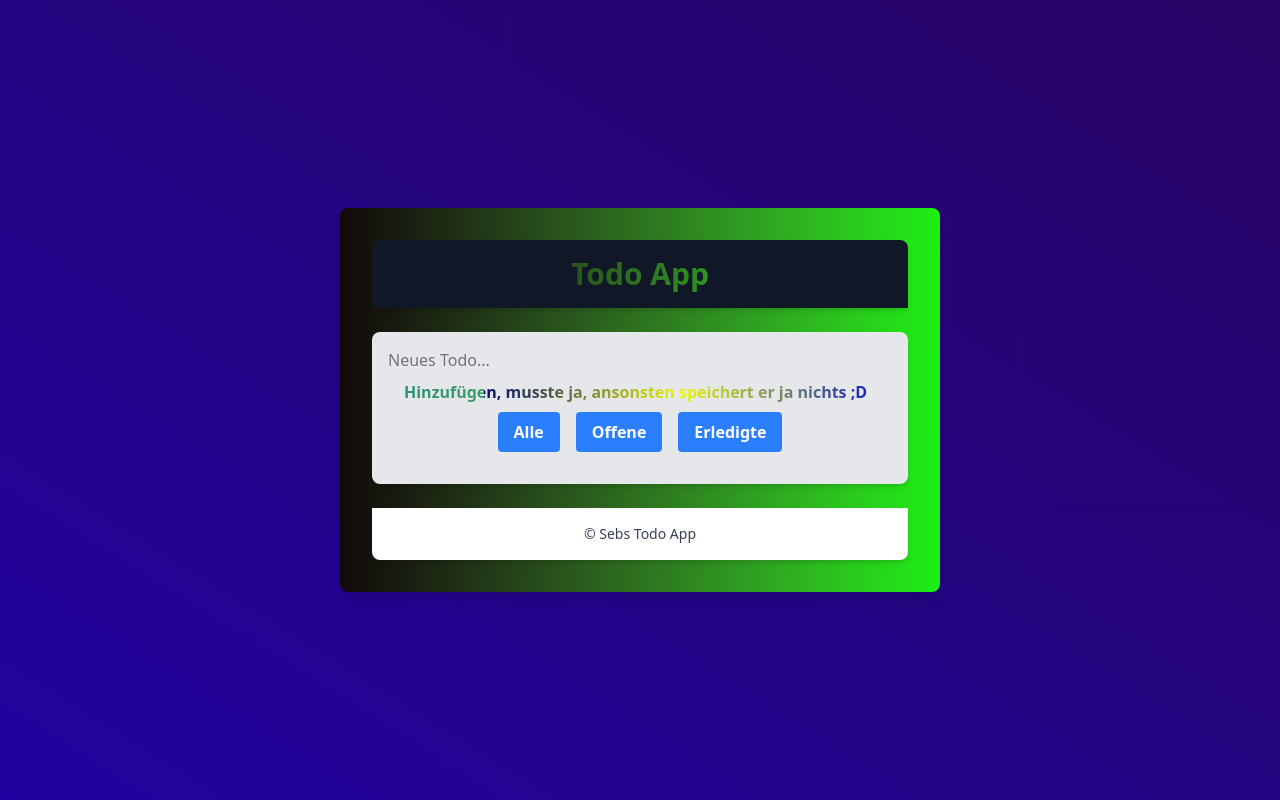
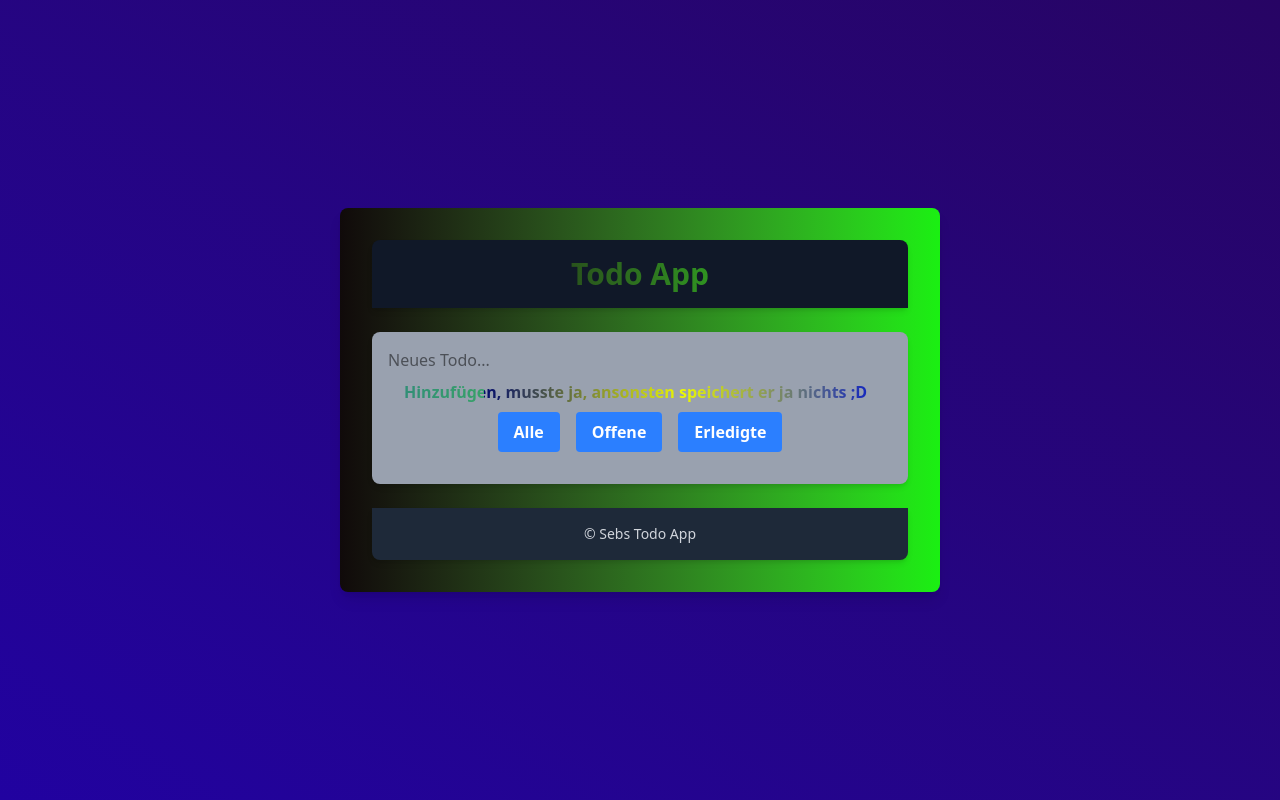
Before and after one commit to sebriede6/react-todo-app, a React (Vite) app: page / in a window 1280 px wide. Built offline with nearby package versions, Linux system fonts and the light colour scheme.

Commit message:
changed style

```diff
--- a/src/App.jsx
+++ b/src/App.jsx
@@ -50,7 +50,7 @@ const App = () => {
           </h3>
         </header>
 
-        <main className="container mx-auto bg-gray-200 p-4 mt-6 rounded-lg shadow-md">
+        <main className="container mx-auto bg-gray-400 p-4 mt-6 rounded-lg shadow-md">
           <TodoForm addTodo={addTodo} />
           <div className="flex justify-center space-x-4 mb-4">
             <button onClick={() => setFilter('all')} className="bg-blue-500 hover:bg-blue-700 text-white font-bold py-2 px-4 rounded">Alle</button>
@@ -60,7 +60,7 @@ const App = () => {
           <TodoList todos={filteredTodos()} toggleComplete={toggleComplete} removeTodo={removeTodo} />
         </main>
 
-        <footer className="bg-white p-4 text-center text-sm text-gray-700 shadow-md mt-6 rounded-b-lg">
+        <footer className="bg-gray-800 p-4 text-center text-sm text-gray-300 shadow-md mt-6 rounded-b-lg">
           © Sebs Todo App
         </footer>
       </div>
```
